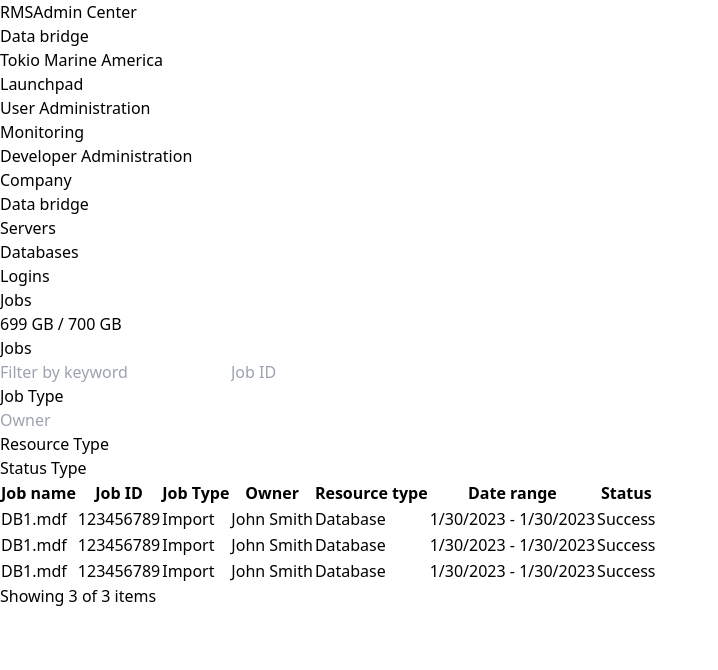
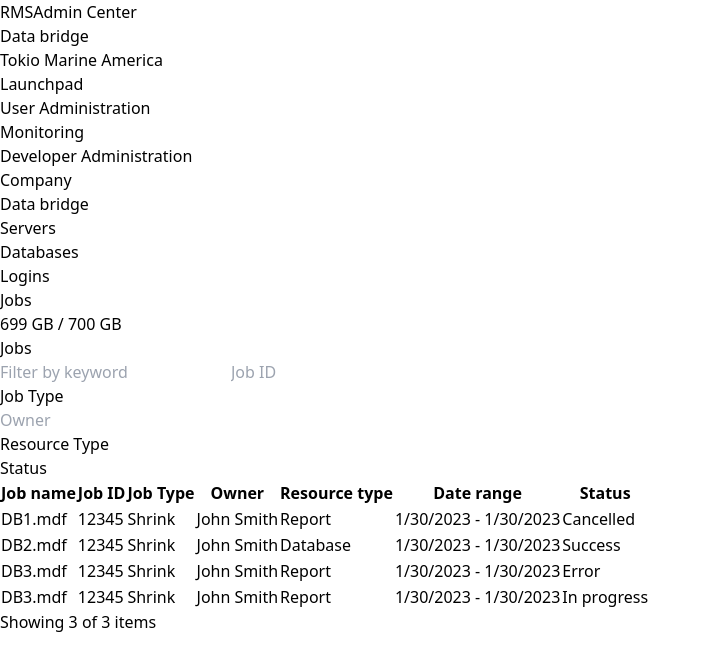
Before and after one commit to irina-mandarina/admin-center, a Nuxt app: page / in a window 1280 px wide. Shown: the top 670 px of the page, without its empty margins (0-718 px from the left). Built offline with nearby package versions, Linux system fonts and the light colour scheme.

Commit message:
table fixed

```diff
--- a/components/Dropdown.vue
+++ b/components/Dropdown.vue
@@ -20,13 +20,18 @@
 
 <template>
     <div class="relative inline-block">
-        <button @click="opened = !opened" class="inline px-3 w-full py-1 text-left outline-1 outline-gray-500" :class="{
+        <button @click="opened = !opened" class="inline px-3 w-full py-1 text-left outline outline-1 outline-gray-400" :class="{
+            'shadow-sm': opened,
             'outline-2': opened,
             'outline-blue-400': opened
         }">
             {{ chosenOption }}
-            <i v-if="!opened" class="fa fa-chevron-down float-right p-1"/>
-            <i v-if="opened" class="fa fa-chevron-up float-right p-1"/>
+            <i v-if="!opened" class="fa fa-chevron-down float-right p-1" :class="{
+            'text-blue-500': opened
+            }"/>
+            <i v-if="opened" class="fa fa-chevron-up float-right p-1" :class="{
+            'text-blue-500': opened
+            }"/>
         </button>
 
         <div v-if="opened" class="absolute my-1 right-0 left-0 border border-gray-300 shadow-md z-50">
--- a/components/Job.vue
+++ b/components/Job.vue
@@ -1,29 +1,44 @@
+<script setup>
+    const props = defineProps({
+        job: Object
+    })
+</script>
+
 <template>
     <tr class="border-b">
         <td class="py-3">
-            DB1.mdf
+            {{ job.name }}
         </td>
         <td class="py-3">
-            123456789
+            {{ job.id }}
         </td>
         <td class="py-3">
-            Import
+            {{ job.type }}
         </td>
         <td class="py-3">
-            John Smith
+            {{ job.owner }}
         </td>
         <td class="py-3">
-            Database
+            {{ job.resource }}
         </td>
         <td class="py-3">
-            1/30/2023 - 1/30/2023
+            {{ job.dateRange }}
         </td>
         <td class="py-3">
-            <div class="rounded-full text-center" :class="{
-                'text-green-900': 1,
-                'bg-green-50': 1
+            <div class="rounded-full text-center px-2 w-min whitespace-nowrap" :class="{
+                'text-green-900': job.status === 'Success',
+                'bg-green-50': job.status === 'Success',
+
+                'text-gray-900': job.status === 'Cancelled',
+                'bg-gray-50': job.status === 'Cancelled',
+
+                'text-yellow-900': job.status === 'In progress',
+                'bg-yellow-50': job.status === 'In progress',
+
+                'text-red-900': job.status === 'Error',
+                'bg-red-50': job.status === 'Error'
             }">
-                Success
+                {{ job.status }}
             </div>
         </td>
     </tr>
--- a/components/JobList.vue
+++ b/components/JobList.vue
@@ -2,6 +2,12 @@
     let jobTypes = ["Upload", "Import", "Export", "Delete", "Shrink", "Alter"]
     let resourceTypes = ["Database", "Profile", "Report", "Exposure set"]
     let statusTypes = ["Success", "Failed", "In progress", "Cancelled"]
+    let jobs = [
+        {name: "DB1.mdf", id: 12345, type: "Shrink", owner: "John Smith", resource: "Report", dateRange: '1/30/2023 - 1/30/2023', status: "Cancelled"},
+        {name: "DB2.mdf", id: 12345, type: "Shrink", owner: "John Smith", resource: "Database", dateRange: '1/30/2023 - 1/30/2023', status: "Success"},
+        {name: "DB3.mdf", id: 12345, type: "Shrink", owner: "John Smith", resource: "Report", dateRange: '1/30/2023 - 1/30/2023', status: "Error"},
+        {name: "DB3.mdf", id: 12345, type: "Shrink", owner: "John Smith", resource: "Report", dateRange: '1/30/2023 - 1/30/2023', status: "In progress"},
+    ]
 </script>
 
 <template>
@@ -13,11 +19,11 @@
             <Dropdown :options="jobTypes" :name="'Job Type'" class="m-4 w-36" />
             <input class="border-gray-300 border focus:outline-blue-500 p-1 m-4" placeholder="Owner"/>
             <Dropdown :options="resourceTypes" :name="'Resource Type'" class="m-4 w-40" />
-            <Dropdown :options="statusTypes" :name="'Status Type'" class="m-4 w-36" />
+            <Dropdown :options="statusTypes" :name="'Status'" class="m-4 w-36" />
         </div>
 
-        <table class="w-full">
-            <tr class="border-b text-left">
+        <table class="w-full table-auto">
+            <tr class="border-b-2 border-gray-300 text-left">
                 <th class="py-3">
                     Job name
                 </th>
@@ -42,9 +48,7 @@
             </tr>
 
             <tbody>
-                <Job />
-                <Job />
-                <Job />
+                <Job v-for="job in jobs" :job="job" />
             </tbody>
         </table>
         <div class="text-gray-800 p-4">
```
Also changed, not shown: 2 other files (tests, documents, lock files or other folders).
